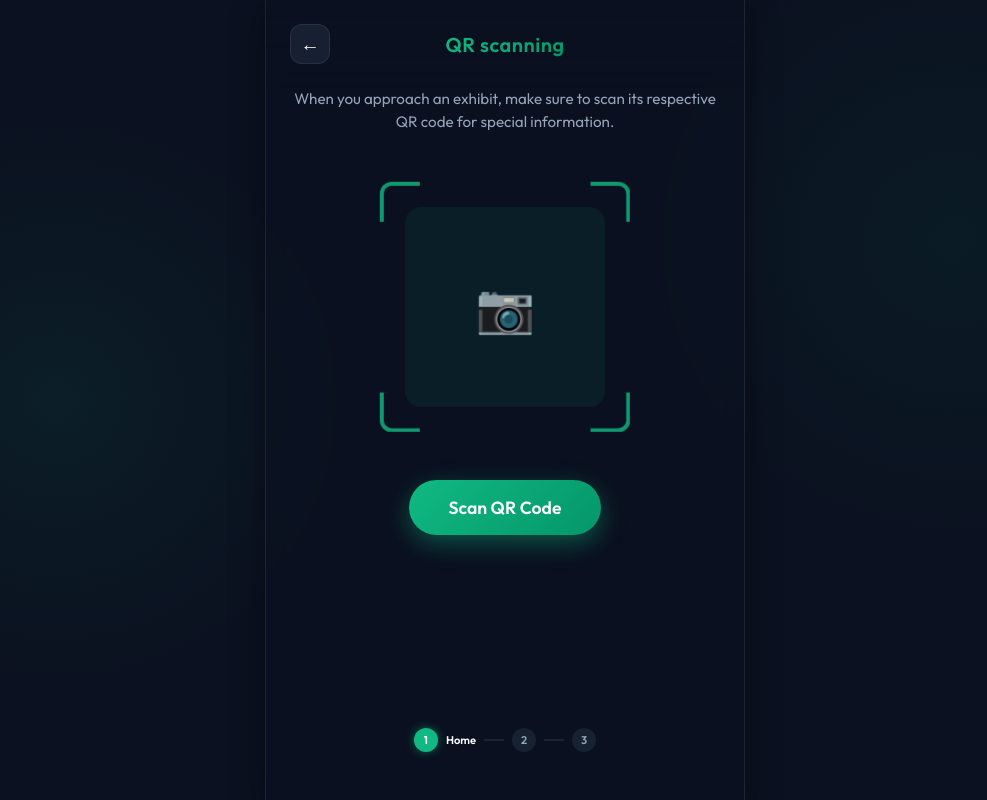
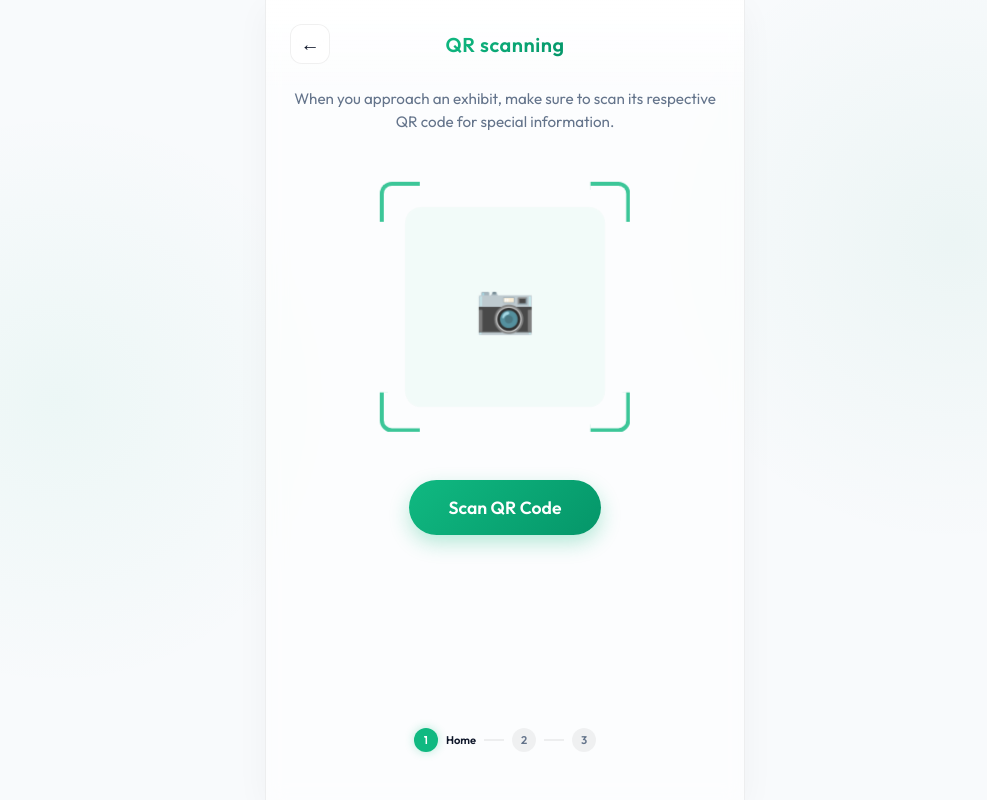
Before and after one commit to KMTB00052571903/ZooScan, a React (Vite) app: page /qr in a window 1280 px wide. Shown: the whole page, without its empty margins (135-1122 px from the left). Built offline with nearby package versions, Linux system fonts and the light colour scheme.

Commit message:
Hot fix: Css

```diff
--- a/src/styles/styles.css
+++ b/src/styles/styles.css
@@ -1,15 +1,15 @@
 @import url('https://fonts.googleapis.com/css2?family=Outfit:wght@300;400;500;600;700&display=swap');
 
 :root {
-  --bg-dark: #0b1120;
-  --bg-panel: rgba(30, 41, 59, 0.7);
-  --text-main: #f8fafc;
-  --text-muted: #94a3b8;
+  --bg-dark: #f8fafc; /* Changed to a very light, clean gray/white */
+  --bg-panel: rgba(255, 255, 255, 0.85); /* White glass */
+  --text-main: #0f172a; /* Dark text for contrast */
+  --text-muted: #64748b; /* Softer gray */
   --accent-primary: #10b981; /* Emerald green */
   --accent-secondary: #059669;
   --accent-gradient: linear-gradient(135deg, #10b981 0%, #059669 100%);
-  --glass-border: rgba(255, 255, 255, 0.08);
-  --glass-shadow: 0 8px 32px 0 rgba(0, 0, 0, 0.37);
+  --glass-border: rgba(0, 0, 0, 0.06); /* Subtle dark border for light mode */
+  --glass-shadow: 0 8px 32px 0 rgba(0, 0, 0, 0.04); /* Soft shadow */
 }
 
 * {
@@ -27,8 +27,8 @@ body {
   display: flex;
   justify-content: center;
   background-image:
-    radial-gradient(circle at 15% 50%, rgba(16, 185, 129, 0.08), transparent 25%),
-    radial-gradient(circle at 85% 30%, rgba(5, 150, 105, 0.08), transparent 25%);
+    radial-gradient(circle at 15% 50%, rgba(16, 185, 129, 0.05), transparent 25%),
+    radial-gradient(circle at 85% 30%, rgba(5, 150, 105, 0.05), transparent 25%);
   background-attachment: fixed;
 }
 
@@ -36,7 +36,7 @@ body {
   width: 100%;
   max-width: 480px; /* Mobile app feel */
   min-height: 100vh;
-  background: rgba(11, 17, 32, 0.6);
+  background: rgba(255, 255, 255, 0.6);
   backdrop-filter: blur(10px);
   box-shadow: var(--glass-shadow);
   border-left: 1px solid var(--glass-border);
@@ -60,7 +60,7 @@ body {
   justify-content: space-between;
   align-items: center;
   padding: 1.5rem;
-  background: linear-gradient(180deg, rgba(11,17,32,0.9) 0%, rgba(11,17,32,0) 100%);
+  background: linear-gradient(180deg, rgba(255,255,255,0.95) 0%, rgba(255,255,255,0) 100%);
   position: sticky;
   top: 0;
   z-index: 10;
@@ -72,6 +72,7 @@ body {
   letter-spacing: 0.5px;
   background: var(--accent-gradient);
   -webkit-background-clip: text;
+  background-clip: text;
   -webkit-text-fill-color: transparent;
 }
 
@@ -92,7 +93,7 @@ body {
 }
 
 .icon-btn:hover {
-  background: rgba(255, 255, 255, 0.1);
+  background: rgba(0, 0, 0, 0.03);
   transform: translateY(-2px);
 }
 
@@ -125,9 +126,9 @@ body {
   font-size: 2.5rem;
   font-weight: 700;
   color: white;
-  box-shadow: 0 8px 24px rgba(16, 185, 129, 0.3);
+  box-shadow: 0 8px 24px rgba(16, 185, 129, 0.2);
   margin-bottom: 1rem;
-  border: 3px solid var(--bg-dark);
+  border: 3px solid white;
   outline: 2px solid var(--accent-primary);
   animation: popIn 0.5s cubic-bezier(0.175, 0.885, 0.32, 1.275);
 }
@@ -162,11 +163,12 @@ body {
   align-items: center;
   backdrop-filter: blur(10px);
   transition: transform 0.3s ease;
+  box-shadow: 0 4px 12px rgba(0,0,0,0.02);
 }
 
 .stat-card:hover {
   transform: translateY(-4px);
-  border-color: rgba(16, 185, 129, 0.4);
+  border-color: rgba(16, 185, 129, 0.3);
 }
 
 .stat-value {
@@ -212,10 +214,11 @@ body {
   gap: 1rem;
   transition: all 0.3s ease;
   cursor: pointer;
+  box-shadow: 0 2px 8px rgba(0,0,0,0.02);
 }
 
 .favorite-card:hover {
-  background: rgba(30, 41, 59, 0.9);
+  background: white;
   border-color: var(--accent-primary);
   transform: translateX(4px);
 }
@@ -223,7 +226,7 @@ body {
 .favorite-emoji {
   width: 44px;
   height: 44px;
-  background: rgba(255, 255, 255, 0.05);
+  background: rgba(16, 185, 129, 0.1);
   border-radius: 12px;
   display: flex;
   align-items: center;
@@ -252,6 +255,7 @@ body {
   border: 1px solid var(--glass-border);
   border-radius: 16px;
   overflow: hidden;
+  box-shadow: 0 4px 12px rgba(0,0,0,0.02);
 }
 
 .action-item {
@@ -268,7 +272,7 @@ body {
 }
 
 .action-item:hover {
-  background: rgba(255, 255, 255, 0.05);
+  background: rgba(0, 0, 0, 0.02);
 }
 
 .action-arrow {
@@ -300,6 +304,7 @@ body {
   border-radius: 16px;
   overflow: hidden;
   backdrop-filter: blur(10px);
+  box-shadow: 0 4px 12px rgba(0,0,0,0.02);
 }
 
 .section-content > * {
@@ -326,7 +331,7 @@ body {
 }
 
 .settings-item:hover {
-  background: rgba(255, 255, 255, 0.05);
+  background: rgba(0, 0, 0, 0.02);
 }
 
 .settings-value {
@@ -340,7 +345,7 @@ body {
 
 .signout-btn {
   width: 100%;
-  background: rgba(239, 68, 68, 0.1);
+  background: rgba(239, 68, 68, 0.05);
   color: #ef4444;
   border: 1px solid rgba(239, 68, 68, 0.2);
   padding: 1.25rem;
@@ -353,7 +358,7 @@ body {
 }
 
 .signout-btn:hover {
-  background: rgba(239, 68, 68, 0.2);
+  background: rgba(239, 68, 68, 0.1);
   transform: translateY(-2px);
 }
 
@@ -369,13 +374,13 @@ body {
   letter-spacing: 0.5px;
   cursor: pointer;
   transition: all 0.3s ease;
-  box-shadow: 0 4px 15px rgba(16, 185, 129, 0.3);
+  box-shadow: 0 4px 15px rgba(16, 185, 129, 0.2);
   margin-bottom: 1.5rem;
 }
 
 .primary-button:hover {
   transform: translateY(-2px);
-  box-shadow: 0 6px 20px rgba(16, 185, 129, 0.4);
+  box-shadow: 0 6px 20px rgba(16, 185, 129, 0.3);
 }
 
 /* =========================================
@@ -392,6 +397,7 @@ body {
   margin-bottom: 1rem;
   background: var(--accent-gradient);
   -webkit-background-clip: text;
+  background-clip: text;
   -webkit-text-fill-color: transparent;
 }
 
@@ -401,8 +407,8 @@ body {
   object-fit: cover;
   border-radius: 20px;
   margin-bottom: 1.5rem;
-  border: 1px solid var(--glass-border);
-  box-shadow: 0 10px 30px rgba(0,0,0,0.5);
+  border: 1px solid rgba(0,0,0,0.05);
+  box-shadow: 0 8px 24px rgba(0,0,0,0.1);
   animation: fadeIn 0.6s ease-out;
 }
 
@@ -471,7 +477,7 @@ body {
 .qr-box, .scan-box {
   width: 200px;
   height: 200px;
-  background: rgba(16, 185, 129, 0.1);
+  background: rgba(16, 185, 129, 0.05);
   border-radius: 16px;
   display: flex;
   align-items: center;
@@ -489,13 +495,13 @@ body {
   font-size: 1.1rem;
   font-weight: 600;
   cursor: pointer;
-  box-shadow: 0 8px 25px rgba(16, 185, 129, 0.4);
+  box-shadow: 0 8px 20px rgba(16, 185, 129, 0.3);
   transition: all 0.3s ease;
 }
 
 .scan-btn:hover {
   transform: translateY(-3px) scale(1.05);
-  box-shadow: 0 12px 30px rgba(16, 185, 129, 0.5);
+  box-shadow: 0 12px 25px rgba(16, 185, 129, 0.35);
 }
 
 .steps-indicator {
@@ -512,7 +518,7 @@ body {
   width: 24px;
   height: 24px;
   border-radius: 50%;
-  background: var(--bg-panel);
+  background: rgba(0,0,0,0.05);
   display: flex;
   align-items: center;
   justify-content: center;
@@ -524,7 +530,7 @@ body {
 .step.active {
   background: var(--accent-primary);
   color: white;
-  box-shadow: 0 0 10px rgba(16, 185, 129, 0.5);
+  box-shadow: 0 0 10px rgba(16, 185, 129, 0.3);
 }
 
 .step-label {
```
